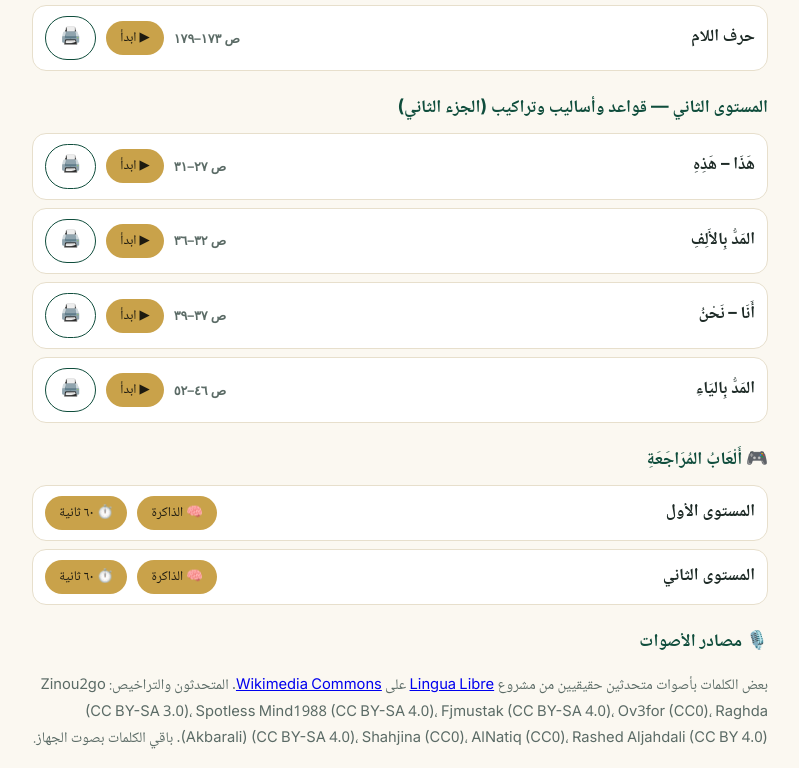
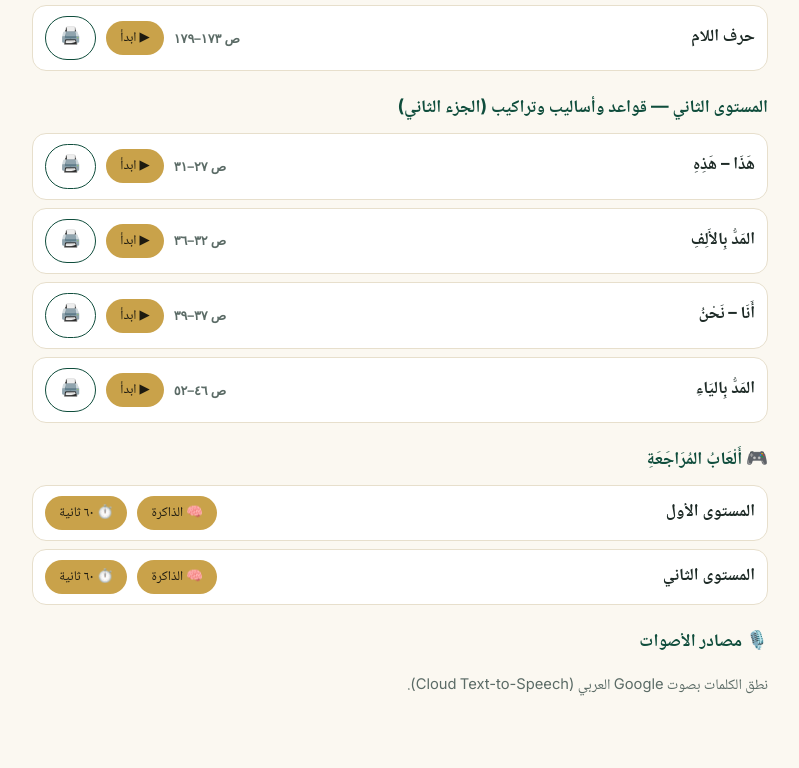
Before and after one commit to mmhaama/alfurqan-site, a plain HTML site: page lang.html in a window 1280 px wide. Shown: the part 462-1230 px from the top of the page, without its empty margins (240-1039 px from the left). After the commit the page ends 1177 px from the top, so only its background shows below. Drawn offline with Linux system fonts and the light colour scheme.

Commit message:
lang.html: voice credit = Google

```diff
--- a/lang.html
+++ b/lang.html
@@ -55,9 +55,7 @@ else{
     g+='<div class="u"><b>'+l[1]+'</b><button class="go" data-game="mem" data-units="'+u+'">🧠 الذاكرة</button><button class="go" data-game="sp" data-units="'+u+'">⏱️ ٦٠ ثانية</button></div>';
   });
   document.getElementById('games').innerHTML=g;
-  var LIC=window.LANG_AUDIO_LIC||{};
-  document.getElementById('cred').innerHTML='بعض الكلمات بأصوات متحدثين حقيقيين من مشروع <a href="https://lingualibre.org" target="_blank" rel="noopener">Lingua Libre</a> على <a href="https://commons.wikimedia.org/wiki/Category:Lingua_Libre_pronunciation-ara" target="_blank" rel="noopener">Wikimedia Commons</a>. المتحدثون والتراخيص: '+
-    Object.keys(LIC).map(function(s){return s+' ('+LIC[s]+')'}).join('، ')+'. باقي الكلمات بصوت الجهاز.';
+  document.getElementById('cred').textContent='نطق الكلمات بصوت Google العربي (Cloud Text-to-Speech).';
   document.addEventListener('click',function(e){var b=e.target.closest('[data-go]');if(b&&b.dataset.go)LangRun.open(b.dataset.go);var gm=e.target.closest('[data-game]');if(gm)LangRun.game(gm.dataset.game,gm.dataset.units.split(','));});
   if(id&&U[id]) LangRun.open(id);
 }
```
